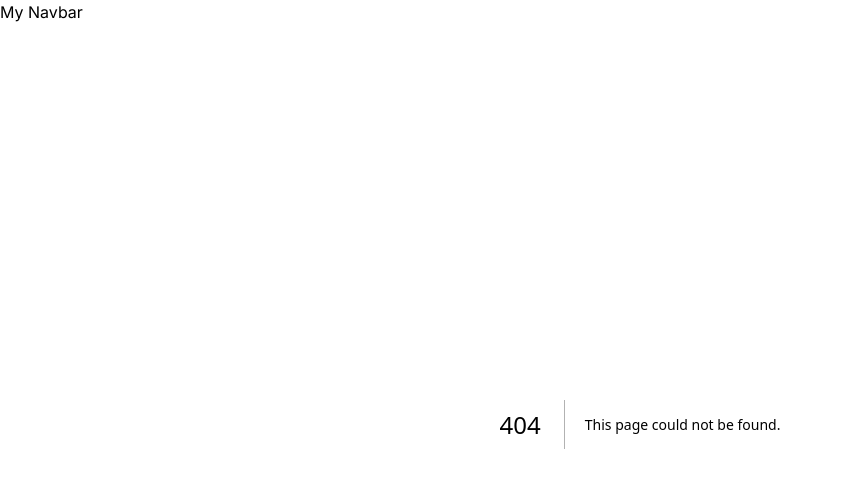
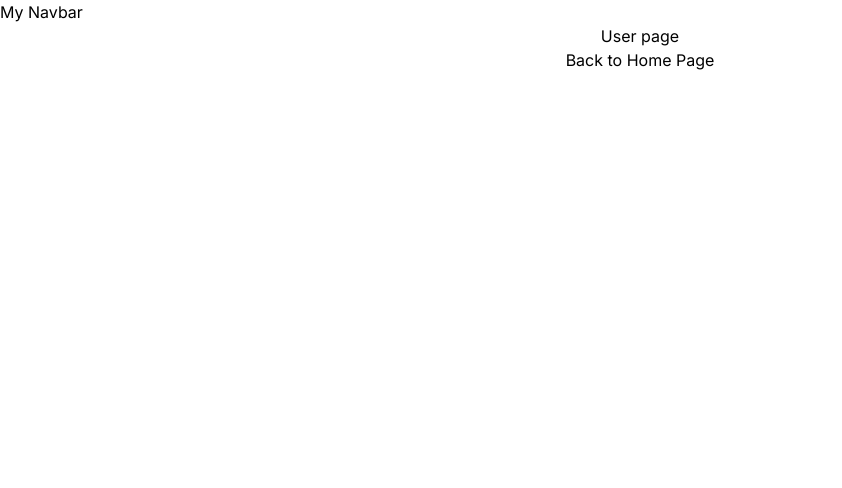
Before and after one commit to ochosteve08/Blog-Next, a Next.js app: page /users in a window 1280 px wide. Before the commit this address had no page. Shown: the top 488 px of the page, without its empty margins (0-842 px from the left). Built offline with nearby package versions, Linux system fonts and the light colour scheme.

Commit message:
create users directory and route

```diff
--- a/app/layout.tsx
+++ b/app/layout.tsx
@@ -17,9 +17,9 @@ export default function RootLayout({
 }) {
   return (
     <html lang="en">
-      <head>
+      <Head>
         <link rel="icon" href="./favicon.ico" />
-      </head>
+      </Head>
       <body className={inter.className}>
         <nav>
           <h1>My Navbar</h1>
--- a/app/page.tsx
+++ b/app/page.tsx
@@ -5,6 +5,8 @@ export default function Home() {
     <main className="flex  flex-col items-center justify-between p-24">
       <h1>HELLO WORLD</h1>
       <Link href={"/about"}>Go to About Page</Link>
+      <Link href={"/users"}>Users</Link>
+
     </main>
   );
 }
--- /dev/null
+++ b/app/users/page.tsx
@@ -0,0 +1,12 @@
+import React from "react";
+import Link from "next/link";
+const User = () => {
+  return (
+    <div className="text-center">
+      <h4>User page</h4>
+      <Link href="/">Back to Home Page</Link>
+    </div>
+  );
+};
+
+export default User;
```
